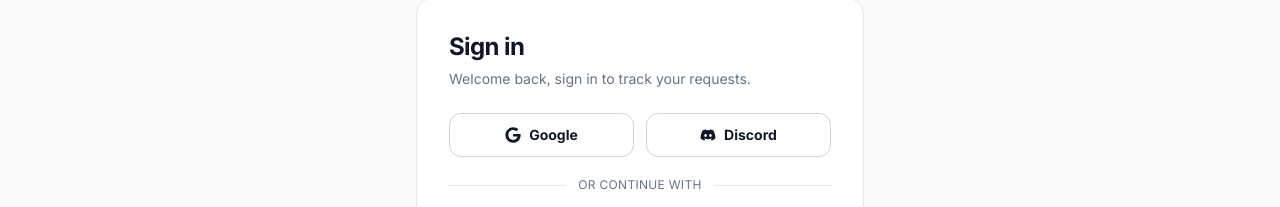
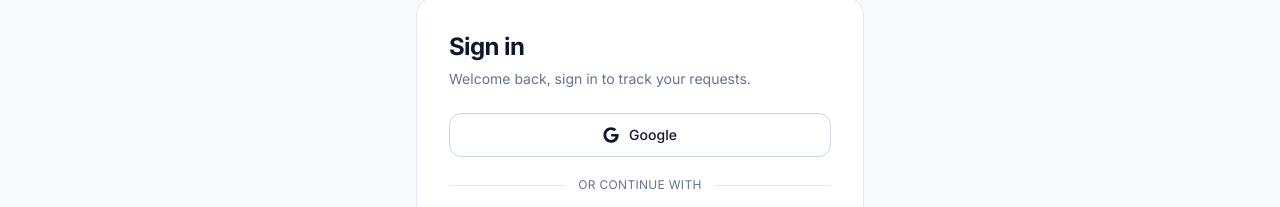
Before and after one commit to ar4us/argusargames-website, a Next.js app: page /en/login in a window 1280 px wide. Shown: the part 131-338 px from the top of the page. Built offline with nearby package versions, Linux system fonts and the light colour scheme; no server answers; the database is empty.

Commit message:
feat: remove discord auth provider and make google login full width

```diff
--- a/components/auth/social-buttons.tsx
+++ b/components/auth/social-buttons.tsx
@@ -1,6 +1,6 @@
 "use client";
 
-import { FaDiscord, FaGoogle } from "react-icons/fa6";
+import { FaGoogle } from "react-icons/fa6";
 import { useLocale, useTranslations } from "next-intl";
 import { useState } from "react";
 import { Button, Spinner } from "@/components/ui/button";
@@ -9,16 +9,18 @@ import { createClient } from "@/lib/supabase/client";
 export function SocialButtons() {
   const t = useTranslations("auth");
   const locale = useLocale();
-  const [loading, setLoading] = useState<"google" | "discord" | null>(null);
+  const [loading, setLoading] = useState<"google" | null>(null);
 
-  const signIn = async (provider: "google" | "discord") => {
+  const signIn = async (provider: "google") => {
     setLoading(provider);
     try {
       const supabase = createClient();
+      const params = new URLSearchParams(window.location.search);
+      const nextParam = params.get("redirectTo") || `/${locale}`;
       const { error } = await supabase.auth.signInWithOAuth({
         provider,
         options: {
-          redirectTo: `${window.location.origin}/auth/callback?next=/${locale}`,
+          redirectTo: `${window.location.origin}/auth/callback?next=${encodeURIComponent(nextParam)}`,
         },
       });
       if (error) {
@@ -31,25 +33,18 @@ export function SocialButtons() {
     }
   };
 
-  const options = [
-    { id: "google" as const, label: t("google"), Icon: FaGoogle },
-    { id: "discord" as const, label: t("discord"), Icon: FaDiscord },
-  ];
-
   return (
-    <div className="grid grid-cols-2 gap-3">
-      {options.map(({ id, label, Icon }) => (
+    <div className="w-full">
       <Button
-          key={id}
         type="button"
         variant="outline"
-          onClick={() => signIn(id)}
+        onClick={() => signIn("google")}
         disabled={loading !== null}
+        className="w-full gap-2.5 h-11 font-medium"
       >
-          {loading === id ? <Spinner /> : <Icon className="h-4 w-4" />}
-          {label}
+        {loading === "google" ? <Spinner /> : <FaGoogle className="h-4 w-4" />}
+        <span>{t("google")}</span>
       </Button>
-      ))}
     </div>
   );
 }
```
Lines whose indentation alone changed are shown as unchanged.
